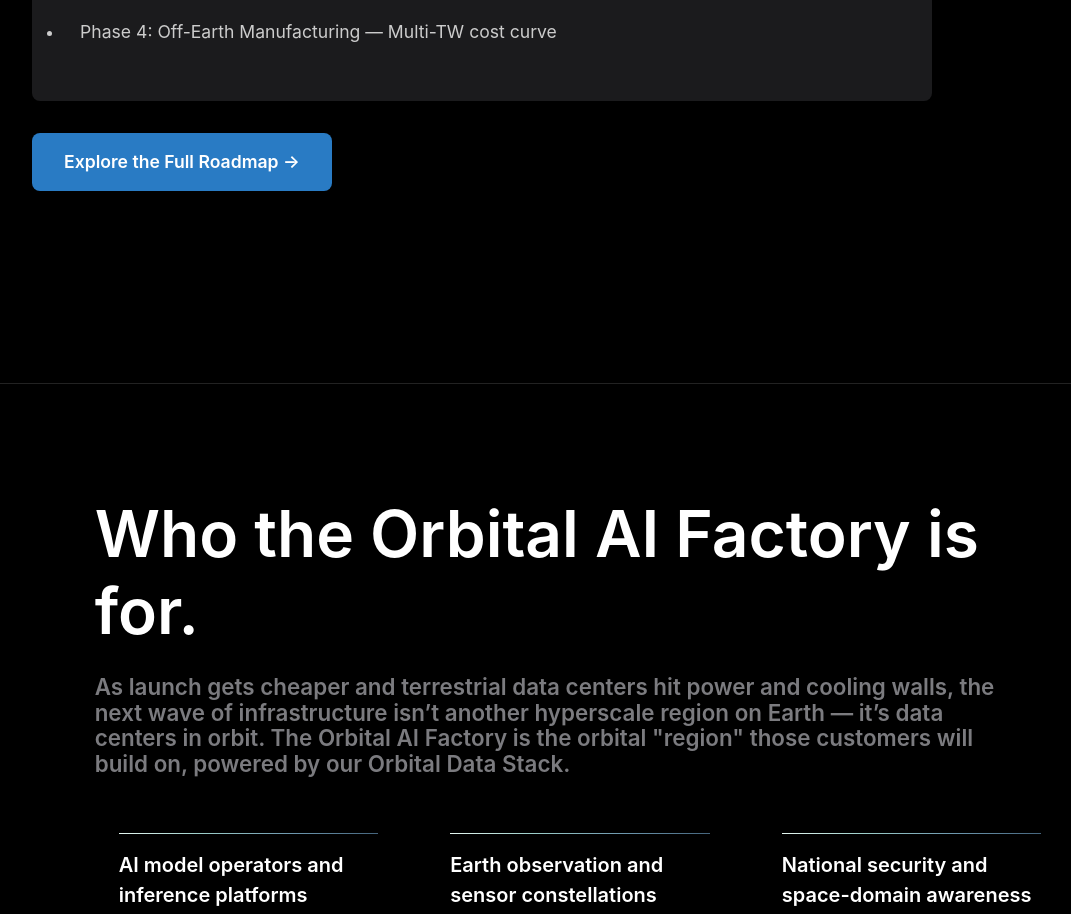
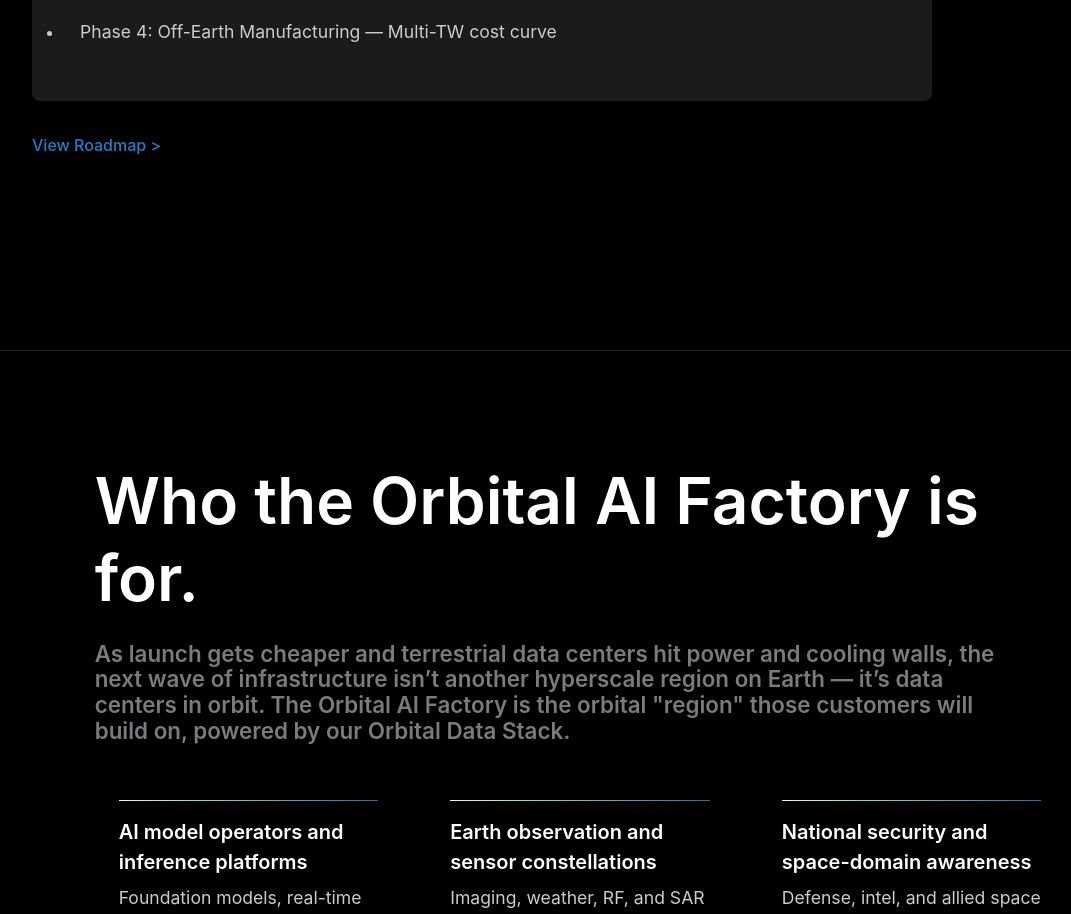
Before and after one commit to bigbadbrad/spacebilt, a Next.js app: page / in a window 1280 px wide. Shown: the part 10260-11174 px from the top of the page, without its empty margins (64-1135 px from the left). Built offline with nearby package versions, Linux system fonts and the light colour scheme; no server answers.

Commit message:
fix breadcrumbs

```diff
--- a/src/app/orbital-ai-factory/roadmap/page.tsx
+++ b/src/app/orbital-ai-factory/roadmap/page.tsx
@@ -67,9 +67,6 @@ export default function RoadmapPage() {
         <Container maxWidth="lg">
           <Breadcrumbs sx={{ mb: 4, color: '#cccccc' }}>
             <Link href="/" style={{ textDecoration: 'none', color: '#cccccc' }}>
-              Home
-            </Link>
-            <Link href="/orbital-ai-factory" style={{ textDecoration: 'none', color: '#cccccc' }}>
               Orbital AI Factory
             </Link>
             <Typography color="#ffffff">Roadmap</Typography>
--- a/src/components/home/home-sections.tsx
+++ b/src/components/home/home-sections.tsx
@@ -1049,24 +1049,9 @@ export const FourPhaseScalingPath: React.FC = () => {
             </Box>
 
             <Link href="/orbital-ai-factory/roadmap" style={{ textDecoration: 'none' }}>
-              <Box
-                component="span"
-                sx={{
-                  display: 'inline-block',
-                  backgroundColor: '#297BC4',
-                  color: 'white',
-                  px: 4,
-                  py: 2,
-                  borderRadius: 1,
-                  fontWeight: 600,
-                  fontSize: '1.1rem',
-                  '&:hover': {
-                    backgroundColor: '#1e5a8a',
-                  },
-                }}
-              >
-                Explore the Full Roadmap →
-              </Box>
+              <Typography variant="body2" sx={{ color: '#297BC4', fontSize: '1rem', fontWeight: 500 }}>
+                View Roadmap &gt;
+              </Typography>
             </Link>
           </Grid>
         </Grid>
```
